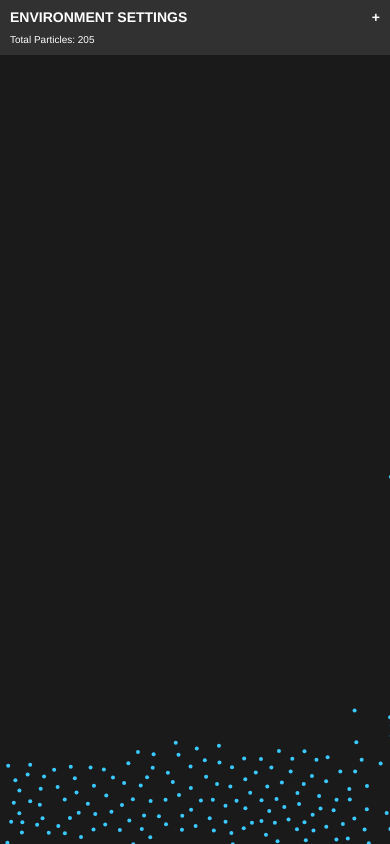
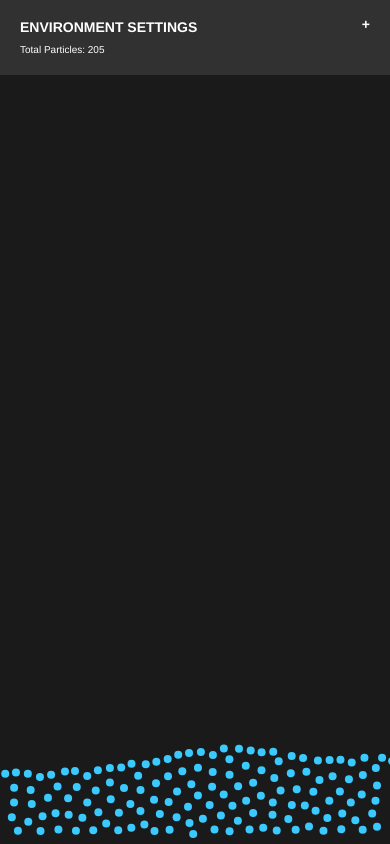
Before and after one commit to amadeus/liquid-tests, a plain HTML site: page index.html in a window 390 px wide. Drawn offline with Linux system fonts and the light colour scheme.

Commit message:
More physics tweaks and changes

```diff
--- a/js/Engine.js
+++ b/js/Engine.js
@@ -21,17 +21,17 @@ Engine = Base.extend({
 	scale: window.devicePixelRatio || 1,
 
 	// Default settings
-	gravity: 4000,
+	gravity: 1800,
 	smoothingRadius: 50,
 	// stiff: 0.001,
-	stiff: 400,
-	stiffN: 2500,
-	restDensity: 6,
+	stiff: 1500,
+	stiffN: 2630,
+	restDensity: 5.5,
+	totalParticles: 200,
+	frameCounter: 0,
+	radius: 4,
+
 	particles: null,
-	totalParticles: 200,
-	velocityLimit: 500,
-	frameCounter: 0,
-	radius: 2,
 
 	constructor: function(id){
 		var p, C, row, rowCount, mod, i, rand;
@@ -52,7 +52,7 @@ Engine = Base.extend({
 			(window.innerWidth / 2 / C) * (window.innerHeight / 2 / C)
 		) >> 0;
 
-		this.totalParticles = Math.min(this.totalParticles, 400);
+		this.totalParticles = Math.max(150, Math.min(this.totalParticles, 400));
 
 		i  = this.smoothingRadius / 2;
 		rowCount = this.width / 2 / i >> 0;
@@ -129,7 +129,7 @@ Engine = Base.extend({
 		this.canvas.width  = this.width  * this.scale;
 		this.canvas.height = this.height * this.scale;
 
-		this.context.fillStyle = '#3acaff';
+		this.context.fillStyle = 'rgba(58,202,255,1)';
 
 		window.scrollTo(0, 0);
 	},
--- a/style.css
+++ b/style.css
@@ -39,7 +39,7 @@ canvas {
 	right:0;
 	width:220px;
 	z-index:1;
-	padding:10px;
+	padding:20px;
 	background-color:rgba(255,255,255,0.1);
 }
 
@@ -56,6 +56,9 @@ canvas {
 	padding:0;
 	text-transform:uppercase;
 	cursor:pointer;
+
+	padding:20px 20px 10px 20px;
+	margin:-20px -20px 0 -20px;
 }
 
 .controls .inner-container {
@@ -66,8 +69,8 @@ canvas {
 	content:'-';
 	position:absolute;
 	display:block;
-	top:0;
-	right:0;
+	top:17px;
+	right:20px;
 }
 
 .controls[data-minimize] h1:after {
@@ -99,7 +102,10 @@ canvas {
 	}
 
 	.controls input[type="range"]::-webkit-slider-thumb {
-		width:30px;
-		height:30px;
+		width:40px;
+		height:40px;
+
+		background:rgba(255,255,255,0.5);
+		border:none;
 	}
 }
```
